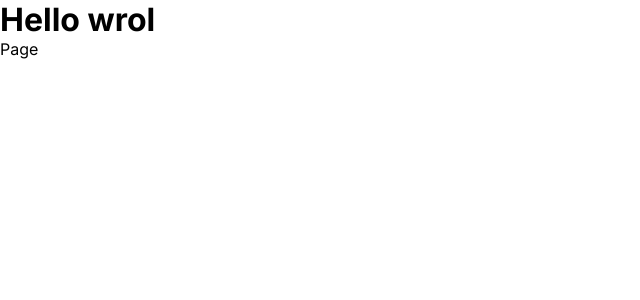
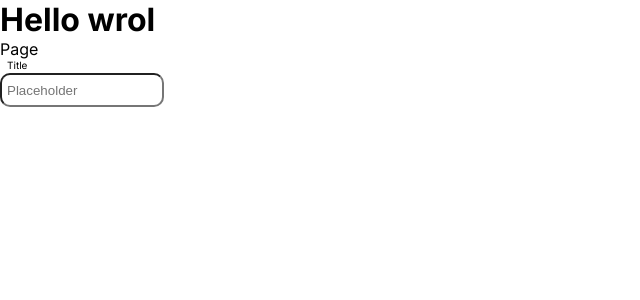
Before and after one commit to devjasha/travel-tale, a Next.js app in the folder apps/web/: page / in a window 1280 px wide. Shown: the top 300 px of the page, without its empty margins (0-640 px from the left). Built offline with nearby package versions, Linux system fonts and the light colour scheme.

Commit message:
feat:add Input component

```diff
--- a/apps/web/app/page.tsx
+++ b/apps/web/app/page.tsx
@@ -1,7 +1,11 @@
+import Input from "@/components/elements/InputField/Input";
+
 const page = () => {
   return (
     <div>
       <h1>Hello wrol</h1>Page
+      {/* DELETE ME */}
+      <Input inputType={"text"} inputName={"InputTest"} inputPlaceholder={"Placeholder"}>Title</Input>
     </div>
   );
 };
--- /dev/null
+++ b/apps/web/components/elements/InputField/Input.module.scss
@@ -0,0 +1,17 @@
+.input {
+    display: flex;
+    flex-direction: column;
+}
+
+.inputField {
+    border-radius: 10px;
+    inline-size: 150px;
+    block-size: 20px;
+    padding: 5px;
+}
+
+.inputLabel {
+    font-size:x-small;
+    padding-left: 7px;
+    padding-bottom: 2px;
+}
--- /dev/null
+++ b/apps/web/components/elements/InputField/Input.tsx
@@ -0,0 +1,25 @@
+import { FC } from "react";
+import styles from "./Input.module.scss";
+
+type InputProps = {
+    inputType: string;
+    inputName: string;
+    inputPlaceholder: string;
+    children: any;
+};
+
+const InputField: FC<InputProps> = ({
+    inputType = "text",
+    inputName,
+    inputPlaceholder,
+    children,
+}) => {
+    return (
+        <div className={styles.input}>
+            <label className={styles.inputLabel} htmlFor={inputName}>{children}</label>
+            <input className={styles.inputField} type={inputType} name={inputName} placeholder={inputPlaceholder}/>
+        </div>
+    );
+};
+
+export default InputField;
```
